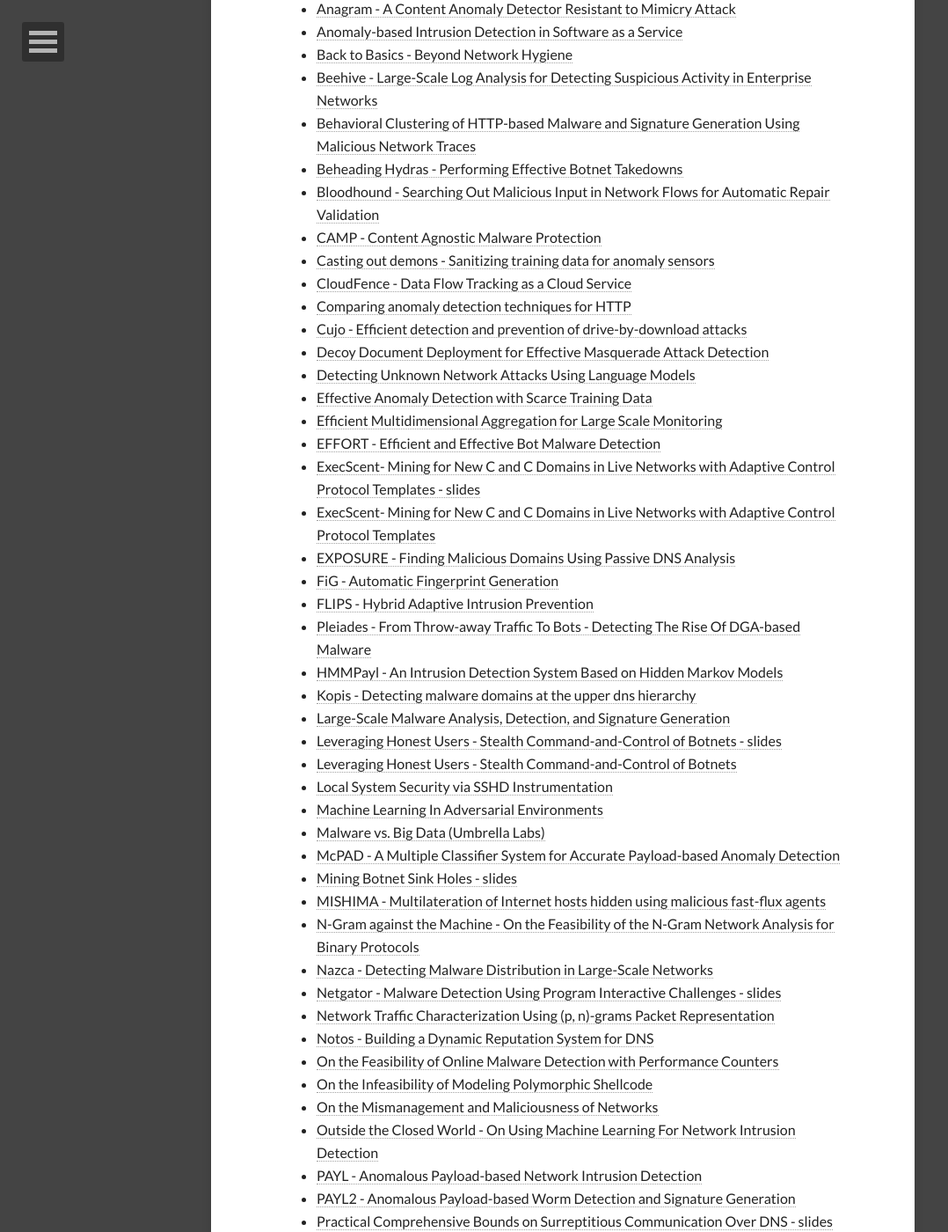
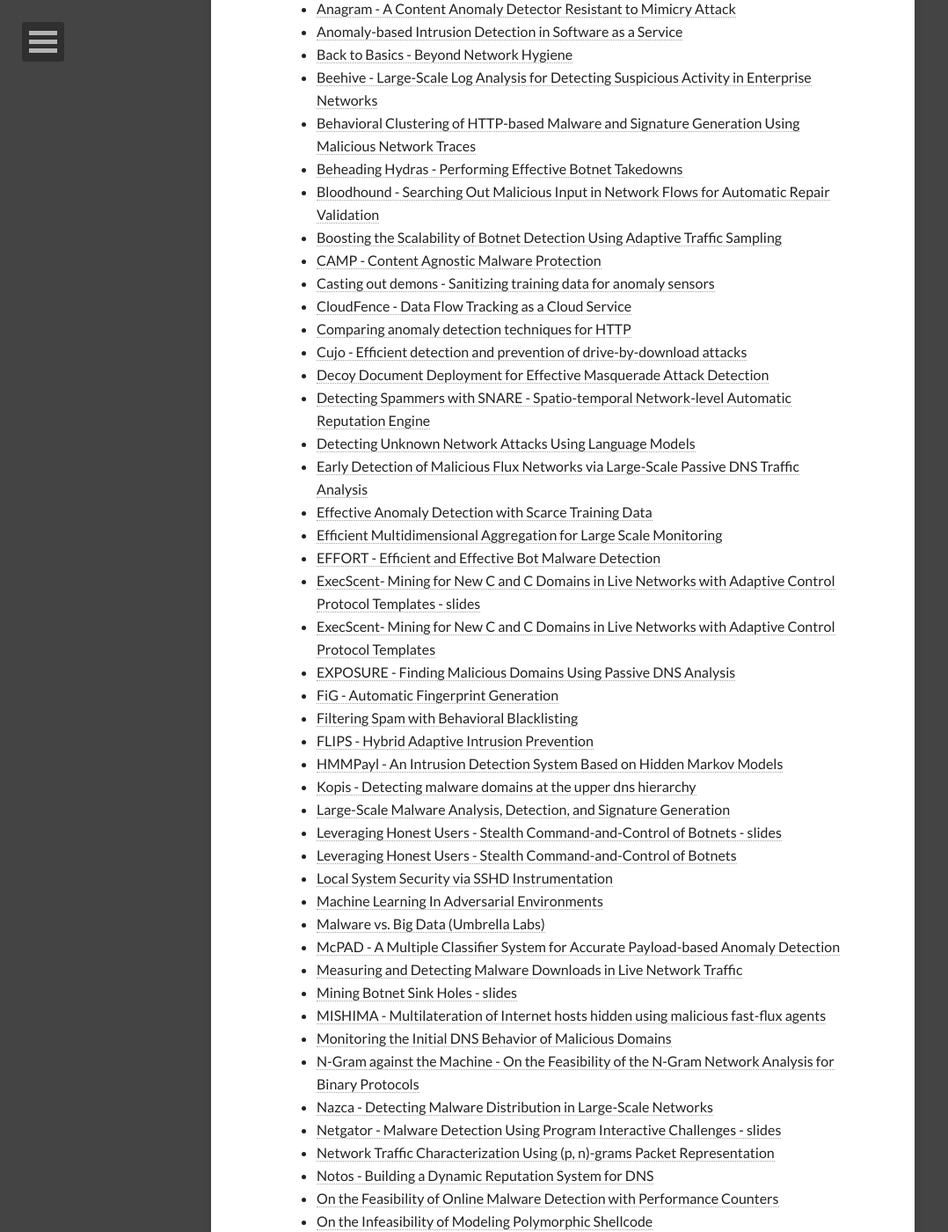
Before and after one commit to covert-labs/covert-labs.github.io, a Jekyll site: the page built from _posts/2014-07-20-security-datascience-papers.md, in a window 1280 px wide and 1400 px high, scrolled down 1482 px. Shown: the whole window at 88% size, without its empty margins (0-1078 px from the left). Built offline with Jekyll 4.4.1, drawn with Linux system fonts in a browser that asks for light colours; nearby versions of some CDN libraries; comment, search, counter and statistics services are not loaded; some of the changed text lies outside the part shown.

Commit message:
added more papers

```diff
--- a/_posts/2014-07-20-security-datascience-papers.md
+++ b/_posts/2014-07-20-security-datascience-papers.md
@@ -43,13 +43,16 @@
 * [Behavioral Clustering of HTTP-based Malware and Signature Generation Using Malicious Network Traces](/research-papers/security/Behavioral clustering of http-based malware and signature generation using malicious network traces.pdf)
 * [Beheading Hydras - Performing Effective Botnet Takedowns](/research-papers/security/Beheading Hydras - Performing Effective Botnet Takedowns.pdf)
 * [Bloodhound - Searching Out Malicious Input in Network Flows for Automatic Repair Validation](/research-papers/security/Bloodhound - Searching Out Malicious Input in Network Flows for Automatic Repair Validation.pdf)
+* [Boosting the Scalability of Botnet Detection Using Adaptive Traffic Sampling](/research-papers/security/Boosting the Scalability of Botnet Detection Using Adaptive Traffic Sampling.pdf)
 * [CAMP - Content Agnostic Malware Protection](/research-papers/security/CAMP - Content Agnostic Malware Protection.pdf)
 * [Casting out demons - Sanitizing training data for anomaly sensors](/research-papers/security/Casting out demons - Sanitizing training data for anomaly sensors.pdf)
 * [CloudFence - Data Flow Tracking as a Cloud Service](/research-papers/security/CloudFence - Data Flow Tracking as a Cloud Service.pdf)
 * [Comparing anomaly detection techniques for HTTP](/research-papers/security/Comparing anomaly detection techniques for HTTP.pdf)
 * [Cujo - Efficient detection and prevention of drive-by-download attacks](/research-papers/security/Cujo - Efficient detection and prevention of drive-by-download attacks.pdf)
 * [Decoy Document Deployment for Effective Masquerade Attack Detection](/research-papers/security/Decoy Document Deployment for Effective Masquerade Attack Detection.pdf)
+* [Detecting Spammers with SNARE - Spatio-temporal Network-level Automatic Reputation Engine](/research-papers/security/Detecting Spammers with SNARE - Spatio-temporal Network-level Automatic Reputation Engine.pdf)
 * [Detecting Unknown Network Attacks Using Language Models](/research-papers/security/Detecting unknown network attacks using language models.pdf)
+* [Early Detection of Malicious Flux Networks via Large-Scale Passive DNS Traffic Analysis](/research-papers/security/Early Detection of Malicious Flux Networks via Large-Scale Passive DNS Traffic Analysis.pdf)
 * [Effective Anomaly Detection with Scarce Training Data](/research-papers/security/Effective Anomaly Detection with Scarce Training Data.pdf)
 * [Efficient Multidimensional Aggregation for Large Scale Monitoring](/research-papers/security/Efficient Multidimensional Aggregation for Large Scale Monitoring.pdf)
 * [EFFORT - Efficient and Effective Bot Malware Detection](/research-papers/security/EFFORT - Efficient and Effective Bot Malware Detection.pdf)
@@ -57,8 +60,8 @@
 * [ExecScent- Mining for New C and C Domains in Live Networks with Adaptive Control Protocol Templates](/research-papers/security/ExecScent- Mining for New C and C Domains in Live Networks with Adapive Control Protocol Templates.pdf)
 * [EXPOSURE - Finding Malicious Domains Using Passive DNS Analysis](/research-papers/security/Exposure - Finding malicious domains using passive dns analysis.pdf)
 * [FiG - Automatic Fingerprint Generation](/research-papers/security/FiG - Automatic Fingerprint Generation.pdf)
+* [Filtering Spam with Behavioral Blacklisting](/research-papers/security/Filtering Spam with Behavioral Blacklisting.pdf)
 * [FLIPS - Hybrid Adaptive Intrusion Prevention](/research-papers/security/FLIPS - Hybrid Adaptive Intrusion Prevention.pdf)
-* [Pleiades - From Throw-away Traffic To Bots - Detecting The Rise Of DGA-based Malware](/research-papers/security/From throw-away traffic to bots - detecting the rise of dga-based malware.pdf)
 * [HMMPayl - An Intrusion Detection System Based on Hidden Markov Models](/research-papers/security/HMMPayl - An intrusion detection system based on Hidden Markov Models.pdf)
 * [Kopis - Detecting malware domains at the upper dns hierarchy](/research-papers/security/Kopis - Detecting malware domains at the upper dns hierarchy.pdf)
 * [Large-Scale Malware Analysis, Detection, and Signature Generation](/research-papers/security/Large-Scale Malware Analysis, Detection, and Signature Generation.pdf)
@@ -68,8 +71,10 @@
 * [Machine Learning In Adversarial Environments](/research-papers/security/Machine learning in adversarial environments.pdf)
 * [Malware vs. Big Data (Umbrella Labs)](/research-papers/security/Malware vs Big Data (Ubrella Labs).pdf)
 * [McPAD - A Multiple Classifier System for Accurate Payload-based Anomaly Detection](/research-papers/security/McPAD - A multiple classifier system for accurate payload-based anomaly detection.pdf)
+* [Measuring and Detecting Malware Downloads in Live Network Traffic](/research-papers/security/Measuring and Detecting Malware Downloads in Live Network Traffic.pdf)
 * [Mining Botnet Sink Holes - slides](/research-papers/security/Mining Botnet Sink holes - slides.pdf)
 * [MISHIMA - Multilateration of Internet hosts hidden using malicious fast-ﬂux agents](/research-papers/security/MISHIMA - Multilateration of Internet hosts hidden using malicious fast-ﬂux agents.pdf)
+* [Monitoring the Initial DNS Behavior of Malicious Domains](/research-papers/security/Monitoring the Initial DNS Behavior of Malicious Domains.pdf)
 * [N-Gram against the Machine -  On the Feasibility of the N-Gram Network Analysis for Binary Protocols](/research-papers/security/N-Gram against the Machine -  On the Feasibility of the N-Gram Network Analysis for Binary Protocols.pdf)
 * [Nazca -  Detecting Malware Distribution in Large-Scale Networks](/research-papers/security/Nazca -  Detecting Malware Distribution in Large-Scale Networks.pdf)
 * [Netgator -  Malware Detection Using Program Interactive Challenges  - slides](/research-papers/security/Netgator -  Malware Detection Using Program Interactive Challenges  - slides.pdf)
@@ -81,9 +86,11 @@
 * [Outside the Closed World - On Using Machine Learning For Network Intrusion Detection](/research-papers/security/Outside the Closed World - On Using Machine Learning For Network Intrusion Detection.pdf)
 * [PAYL - Anomalous Payload-based Network Intrusion Detection](/research-papers/security/PAYL - Anomalous Payload-based Network Intrusion Detection.pdf)
 * [PAYL2 - Anomalous Payload-based Worm Detection and  Signature Generation](/research-papers/security/PAYL2 - Anomalous Payload-based Worm Detection and  Signature Generation.pdf)
+* [Pleiades - From Throw-away Traffic To Bots - Detecting The Rise Of DGA-based Malware](/research-papers/security/From throw-away traffic to bots - detecting the rise of dga-based malware.pdf)
 * [Practical Comprehensive Bounds on Surreptitious Communication Over DNS - slides](/research-papers/security/Practical Comprehensive Bounds on Surreptitious Communication Over DNS - slides.pdf)
 * [Practical Comprehensive Bounds on Surreptitious Communication Over DNS](/research-papers/security/Practical Comprehensive Bounds on Surreptitious Communication Over DNS.pdf)
 * [Privacy-preserving Payload-based Correlation for Accurate Malicious Traffic Detection](/research-papers/security/Privacy-preserving payload-based correlation for accurate malicious traffic detection.pdf)
+* [Revealing Botnet Membership Using DNSBL Counter-Intelligence](/research-papers/security/Revealing Botnet Membership Using DNSBL Counter-Intelligence.pdf)
 * [Revolver - An Automated Approach to the Detection of Evasive Web-based Malware](/research-papers/security/Revolver - An Automated Approach to the Detection of Evasive Web-based Malware.pdf)
 * [Self-organized Collaboration of Distributed IDS Sensors](/research-papers/security/Self-organized Collaboration of Distributed IDS Sensors.pdf)
 * [SinkMiner- Mining Botnet Sinkholes for Fun and Profit](/research-papers/security/SinkMiner- Mining Botnet Sinkholes for Fun and Profit.pdf)
@@ -92,7 +99,10 @@
 * [The Security of Machine Learning](/research-papers/security/The security of machine learning.pdf)
 * [Toward Stealthy Malware Detection](/research-papers/security/Toward Stealthy Malware Detection.pdf)
 * [Traffic Aggregation for Malware Detection](/research-papers/security/Traffic aggregation for malware detection.pdf)
+* [Understanding the Domain Registration Behavior of Spammers](/research-papers/security/Understanding the Domain Registration Behavior of Spammers.pdf)
+* [Understanding the Network-Level Behavior of Spammers](/research-papers/security/Understanding the Network-Level Behavior of Spammers.pdf)
 * [VAST- Network Visibility Across Space and Time](/research-papers/security/VAST- Network Visibility Across Space and Time.pdf)
+
 
 ## Malware
 
@@ -101,6 +111,8 @@
 * [A survey on automated dynamic malware-analysis techniques and tools](/research-papers/security/A survey on automated dynamic malware-analysis techniques and tools.pdf)
 * [APT1 Technical backstage (malware.lu hack backs of APT1 servers)](/research-papers/security/APT1 Technical backstage (malware.lu hack backs of APT1 servers).pdf)
 * [Automatic Analysis of Malware Behavior using Machine Learning](/research-papers/security/Automatic Analysis of Malware Behavior using Machine Learning.pdf)
+* [BitShred - Fast, Scalable Code Reuse Detection in Binary Code](/research-papers/security/BitShred - Fast, Scalable Code Reuse Detection in Binary Code.pdf)
+* [BitShred - Fast, Scalable Malware Triage](/research-papers/security/BitShred - Fast, Scalable Malware Triage.pdf)
 * [Deobfuscating Embedded Malware using Probable-Plaintext Attacks](/research-papers/security/Deobfuscating Embedded Malware using Probable-Plaintext Attacks.pdf)
 * [Escape from Monkey Island - Evading High-Interaction Honeyclients](/research-papers/security/Escape from Monkey Island - Evading High-Interaction Honeyclients.pdf)
 * [Eureka - A framework for enabling static malware analysis](/research-papers/security/Eureka - A framework for enabling static malware analysis.pdf)
@@ -111,12 +123,14 @@
 * [FuncTracker - Discovering Shared Code to Aid Malware Forensics Extended Abstract](/research-papers/security/FuncTracker - Discovering Shared Code to Aid Malware Forensics Extended Abstract.pdf)
 * [Malware files clustering based on file geometry and visualization using R language](/research-papers/security/Malware files clustering based on file geometry and visualization using R language.pdf)
 * [Mobile Malware Detection Based on Energy Fingerprints — A Dead End](/research-papers/security/Mobile Malware Detection Based on Energy Fingerprints — A Dead End.pdf)
+* [Polonium - Tera-Scale Graph Mining for Malware Detection](/research-papers/security/Polonium - Tera-Scale Graph Mining for Malware Detection.pdf)
 * [Putting out a HIT - Crowdsourcing Malware Installs](/research-papers/security/Putting out a HIT - Crowdsourcing Malware Installs.pdf)
-* [Polonium - Tera-Scale Graph Mining for Malware Detection](/research-papers/security/Polonium - Tera-Scale Graph Mining for Malware Detection.pdf)
 * [Scalable Fine-grained Behavioral Clustering of HTTP-based Malware](/research-papers/security/Scalable fine-grained behavioral clustering of http-based malware.pdf)
 * [SigMal - A Static Signal Processing Based Malware Triage](/research-papers/security/SigMal - A Static Signal Processing Based Malware Triage.pdf)
 * [Tracking Memory Writes for Malware Classification and Code Reuse Identification](/research-papers/security/Tracking Memory Writes for Malware Classification and Code Reuse Identification.pdf)
 * [Using File Relationships in Malware Classification](/research-papers/security/Using File Relationships in Malware Classification.pdf)
+* [VAMO - Towards a Fully Automated Malware Clustering Validity Analysis](/research-papers/security/VAMO - Towards a Fully Automated Malware Clustering Validity Analysis.pdf)
+
 
 ## Data Collection
 
```
Also changed, not shown: 12 other files.
